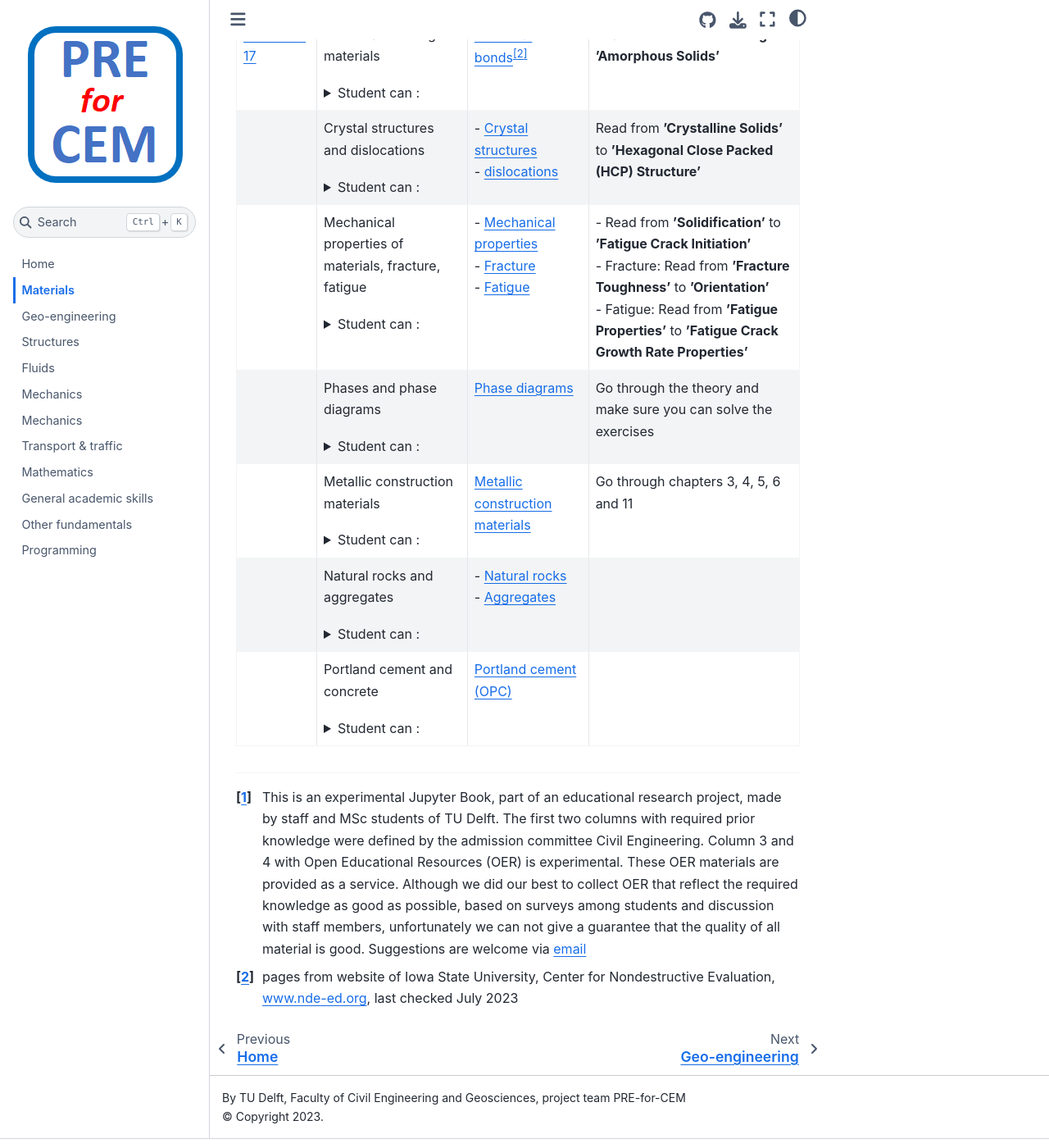
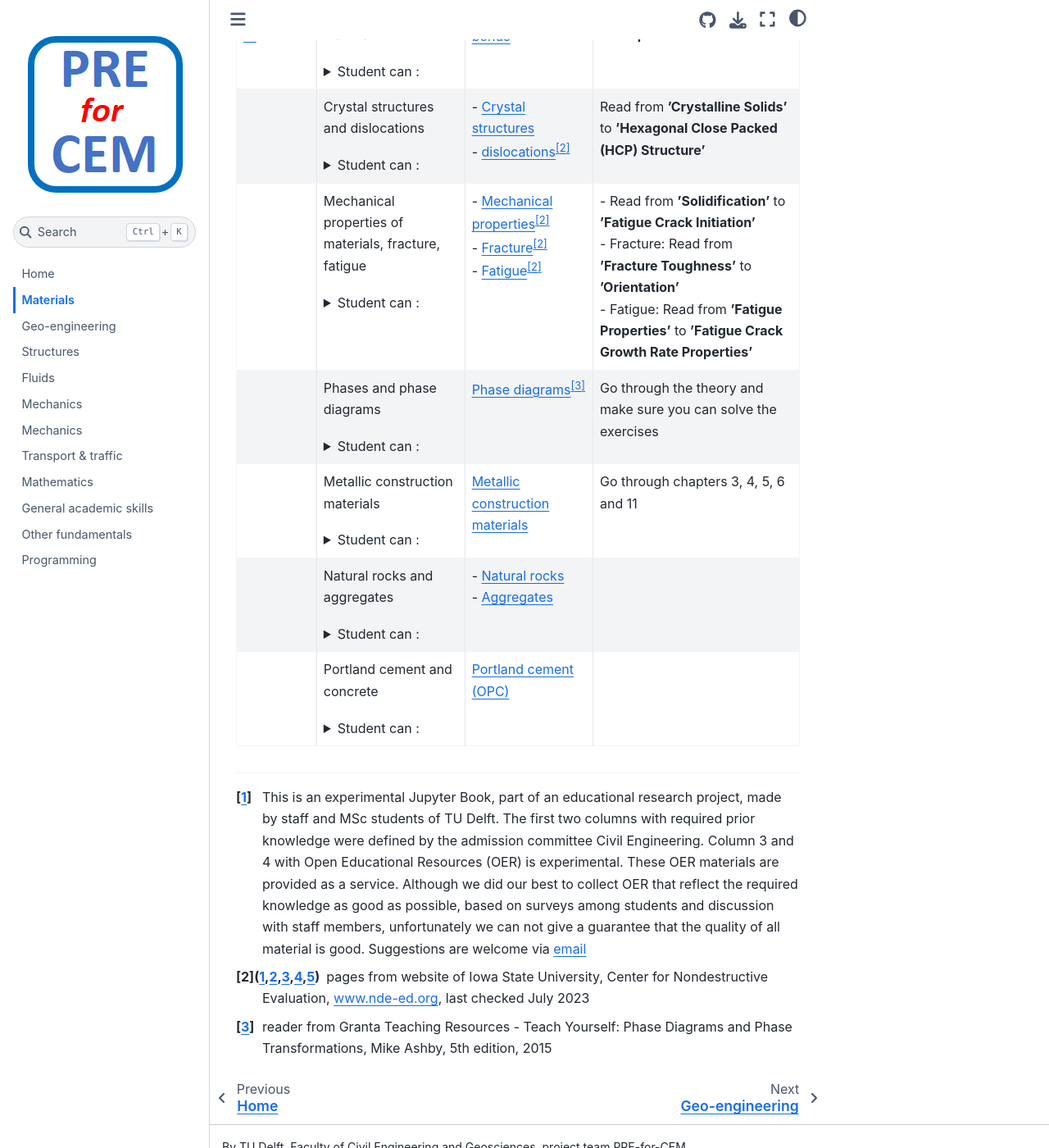
Before and after one commit to TUDelft-CITG/pre-for-cem, a Jupyter Book: the page built from book/contents/materials.md, in a window 1280 px wide and 1400 px high, scrolled down 329 px. Shown: the whole window at 82% size. Built offline with Jupyter Book 1.0.4 settings and Sphinx 7.4.7 and the Sphinx Book theme 1.1.4, drawn with Linux system fonts in a browser that asks for light colours.

Commit message:
Update materials.md

```diff
--- a/book/contents/materials.md
+++ b/book/contents/materials.md
@@ -6,12 +6,13 @@
 |:------|:--------|:---------------------------|:------------------|
 | **Materials**:     |||
  [CTB1320-17](https://studiegids.tudelft.nl/a101_displayCourse.do?course_id=61974)                                                                                                                            | Chemical bonding in materials <details><summary>Student can :</summary> - Understand atomic properties, bonds and their impact on material characteristics. </details> |[Chemical bonds](https://www.nde-ed.org/Physics/Materials/Structure/bonds.xhtml)[^2]|Read from <b>'Atomic Bonding'</b> to <b>'Amorphous Solids'</b> |
-|                      | Crystal structures and dislocations  <details><summary>Student can :</summary> - Understand crystals, dislocations and their impact on material characteristics. </details>                                                                                                                                                                       |- [Crystal structures](https://www.nde-ed.org/Physics/Materials/Structure/solidstate.xhtml) <br>- [dislocations](https://www.nde-ed.org/Physics/Materials/Structure/crystal_defects.xhtml) |Read from <b>'Crystalline Solids'</b> to <b>'Hexagonal Close Packed (HCP) Structure'</b>
-|                     | Mechanical properties of materials, fracture, fatigue <details><summary>Student can :</summary> - Understand fracture: types, energy, Griffith's equation derivation. <br> - Stress concentrations, toughness, design, testing, fatigue. </details>                                                                                                                                          | - [Mechanical properties](https://www.nde-ed.org/Physics/Materials/Mechanical/Mechanical.xhtml)<br>- [Fracture](https://www.nde-ed.org/Physics/Materials/Mechanical/FractureToughness.xhtml)<br>- [Fatigue](https://www.nde-ed.org/Physics/Materials/Mechanical/Fatigue.xhtml)                              |- Read from <b>'Solidification'</b> to <b>'Fatigue Crack Initiation'</b> <br>- Fracture: Read from <b>'Fracture Toughness'</b> to <b>'Orientation'</b>  <br>- Fatigue: Read from <b>'Fatigue Properties'</b> to <b>'Fatigue Crack Growth Rate Properties'</b>
-|                      | Phases and phase diagrams <details><summary>Student can :</summary> -  Tell importance of phase diagrams, relate to microstructure and mechanical properties of materials. Define and apply lever rule. <br> - Summarize characteristics of main Portland cement phases. </details>                                                                                                                                                                       |[Phase diagrams](https://www.grantadesign.com/download/pdf/edupack2015/Teach_Yourself_Phase_Diagrams_and_Phase_Transformations.pdf)   |Go through the theory and make sure you can solve the exercises
+|                      | Crystal structures and dislocations  <details><summary>Student can :</summary> - Understand crystals, dislocations and their impact on material characteristics. </details>                                                                                                                                                                       |- [Crystal structures](https://www.nde-ed.org/Physics/Materials/Structure/solidstate.xhtml) <br>- [dislocations](https://www.nde-ed.org/Physics/Materials/Structure/crystal_defects.xhtml)[^2] |Read from <b>'Crystalline Solids'</b> to <b>'Hexagonal Close Packed (HCP) Structure'</b>
+|                     | Mechanical properties of materials, fracture, fatigue <details><summary>Student can :</summary> - Understand fracture: types, energy, Griffith's equation derivation. <br> - Stress concentrations, toughness, design, testing, fatigue. </details>                                                                                                                                          | - [Mechanical properties](https://www.nde-ed.org/Physics/Materials/Mechanical/Mechanical.xhtml)[^2]<br>- [Fracture](https://www.nde-ed.org/Physics/Materials/Mechanical/FractureToughness.xhtml)[^2]<br>- [Fatigue](https://www.nde-ed.org/Physics/Materials/Mechanical/Fatigue.xhtml)[^2]                              |- Read from <b>'Solidification'</b> to <b>'Fatigue Crack Initiation'</b> <br>- Fracture: Read from <b>'Fracture Toughness'</b> to <b>'Orientation'</b>  <br>- Fatigue: Read from <b>'Fatigue Properties'</b> to <b>'Fatigue Crack Growth Rate Properties'</b>
+|                      | Phases and phase diagrams <details><summary>Student can :</summary> -  Tell importance of phase diagrams, relate to microstructure and mechanical properties of materials. Define and apply lever rule. <br> - Summarize characteristics of main Portland cement phases. </details>                                                                                                                                                                       |[Phase diagrams](https://www.grantadesign.com/download/pdf/edupack2015/Teach_Yourself_Phase_Diagrams_and_Phase_Transformations.pdf)[^3]   |Go through the theory and make sure you can solve the exercises
 |                      | Metallic construction materials <details><summary>Student can :</summary> -  Understand properties of different metallic construction materials</details>                                                                                                                                          |                                 [Metallic construction materials](http://i-rep.emu.edu.tr:8080/xmlui/bitstream/handle/11129/2370/CIVL284%20LECTURE%20NOTES%202015.pdf?sequence=1)| Go through chapters 3, 4, 5, 6 and 11
  |                    |Natural rocks and aggregates <details><summary>Student can :</summary> -   Make distinction between Rock vs aggregate . <br> - Have understanding in aggregate fineness modulus, size, grading and grading curve.  <br> -  Define aggregate physical properties.</details>    |                                                                                                                                                                    - [Natural rocks ](https://education.nationalgeographic.org/resource/rock-cycle/)<br>- [Aggregates ](https://www.cement.org/cement-concrete/concrete-materials/aggregates) | |
 |                      | Portland cement and concrete <details><summary>Student can :</summary> - define Portland cement (OPC) <br>- understands difference between hydraulic vs non-hydraulic binders. <br>- Define: concrete paste, mortar, aggregate, Cement phases, hydration, strength development. <br>- Understand: concrete components, admixtures, W/C ratio, strength, porosity.</details>                                                                                                                                                                  |[Portland cement (OPC)](https://www.cement.org/cement-concrete/how-cement-is-made)     |
 
 [^1]: This is an experimental Jupyter Book, part of an educational research project, made by staff and MSc students of TU Delft. The first two columns with required prior knowledge were defined by the admission committee Civil Engineering. Column 3 and 4 with Open Educational Resources (OER) is experimental. These OER materials are provided as a service. Although we did our best to collect OER that reflect the required knowledge as good as possible, based on surveys among students and discussion with staff members, unfortunately we can not give a guarantee that the quality of all material is good. Suggestions are welcome via [email](mailto:h.r.schipper@tudelft.nl?subject=PRE-for-CEM-suggestions)
 [^2]: pages from website of Iowa State University, Center for Nondestructive Evaluation, www.nde-ed.org, last checked July 2023
+[^3]: reader from Granta Teaching Resources - Teach Yourself: Phase Diagrams and Phase Transformations, Mike Ashby, 5th edition, 2015
```
